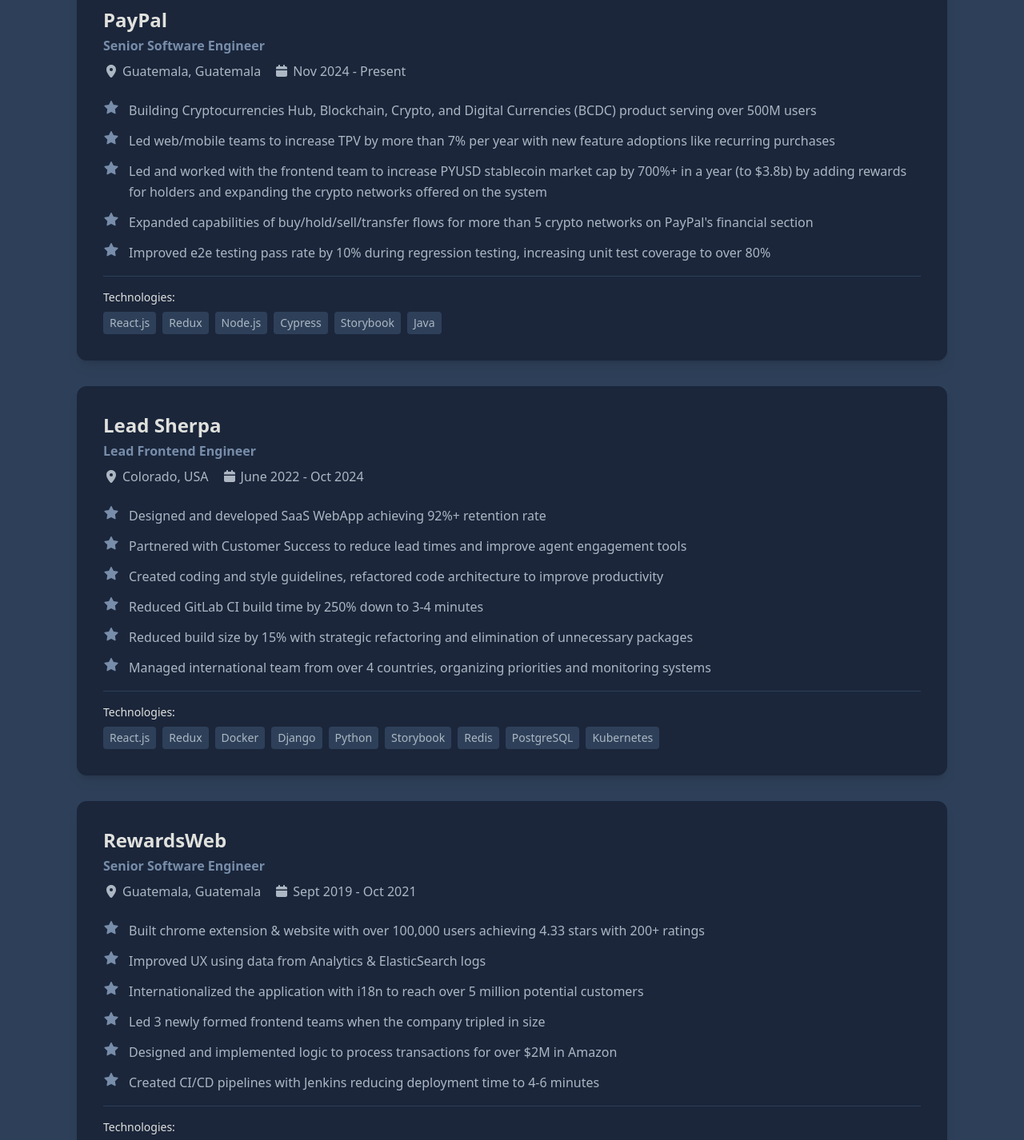
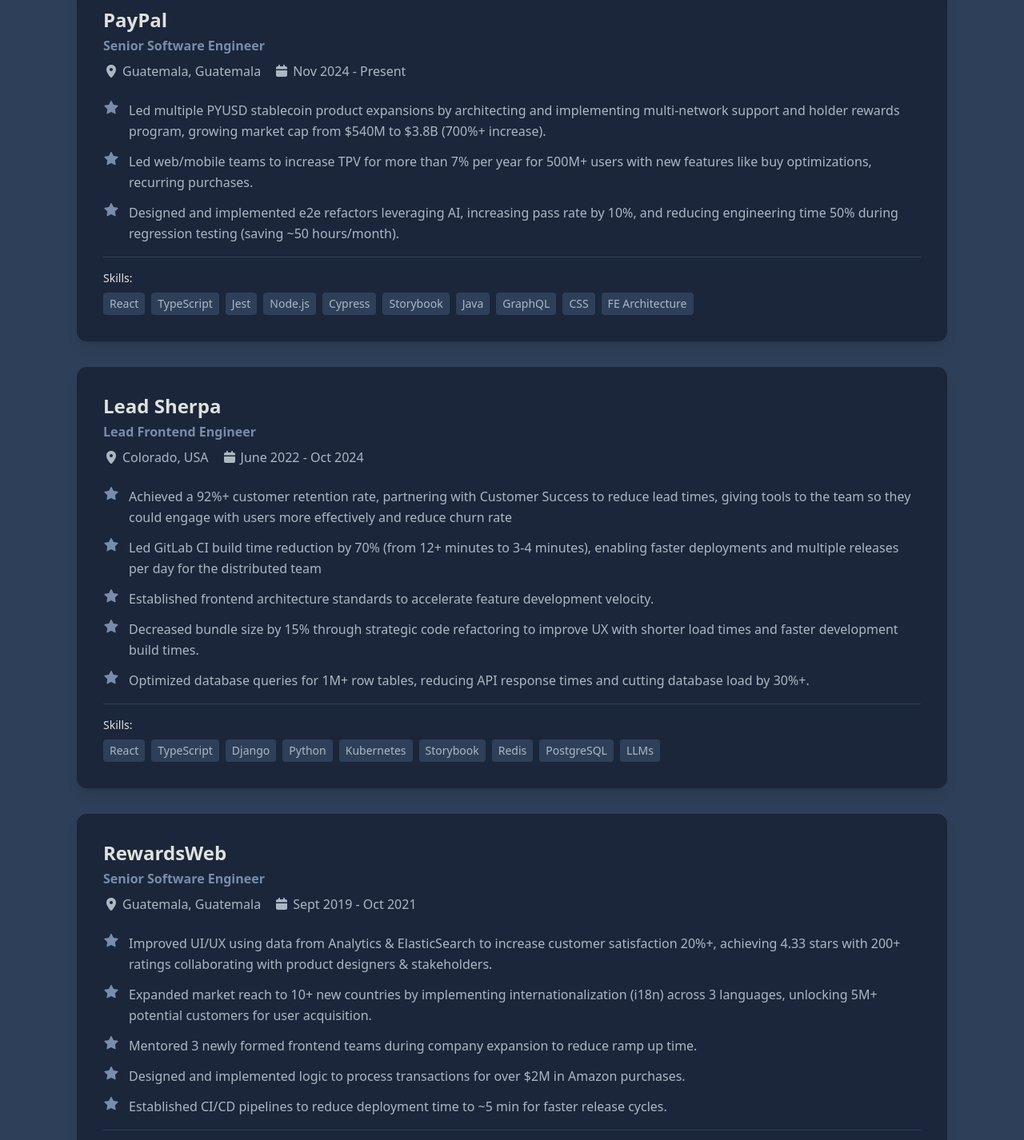
Before and after one commit to pnadalini/pnadalini.github.io, a React (Vite) app: page / in a window 1280 px wide. Shown: the part 1060-2486 px from the top of the page at 80% size. Built offline with nearby package versions, Linux system fonts and the light colour scheme.

Commit message:
Update experience sections with new description

```diff
--- a/src/features/Experiences/ExperienceCard.tsx
+++ b/src/features/Experiences/ExperienceCard.tsx
@@ -7,10 +7,10 @@
   title: string;
   period: string;
   achievements: string[];
-  technologies: string[];
+  skills: string[];
 }
 
-const ExperienceCard = ({ company, location, title, period, achievements, technologies }: Props) => (
+const ExperienceCard = ({ company, location, title, period, achievements, skills }: Props) => (
   <div className="bg-oxford-blue-2 rounded-xl shadow-lg p-8 hover:shadow-xl transition-shadow duration-300 border border-primary-600">
     <div className="flex flex-col md:flex-row md:items-start md:justify-between mb-6">
       <div>
@@ -40,11 +40,11 @@
       </ul>
 
       <div className="pt-4 border-t border-indigo-dye">
-        <p className="text-sm font-medium text-primary-50 mb-2">Technologies:</p>
+        <p className="text-sm font-medium text-primary-50 mb-2">Skills:</p>
         <div className="flex flex-wrap gap-2">
-          {technologies.map((tech) => (
-            <span key={tech} className="bg-indigo-dye text-primary-100 px-2 py-1 rounded text-sm">
-              {tech}
+          {skills.map((skill) => (
+            <span key={skill} className="bg-indigo-dye text-primary-100 px-2 py-1 rounded text-sm">
+              {skill}
             </span>
           ))}
         </div>
--- a/src/features/Experiences/Experiences.tsx
+++ b/src/features/Experiences/Experiences.tsx
@@ -9,13 +9,22 @@
       title: "Senior Software Engineer",
       period: "Nov 2024 - Present",
       achievements: [
-        "Building Cryptocurrencies Hub, Blockchain, Crypto, and Digital Currencies (BCDC) product serving over 500M users",
-        "Led web/mobile teams to increase TPV by more than 7% per year with new feature adoptions like recurring purchases",
-        "Led and worked with the frontend team to increase PYUSD stablecoin market cap by 700%+ in a year (to $3.8b) by adding rewards for holders and expanding the crypto networks offered on the system",
-        "Expanded capabilities of buy/hold/sell/transfer flows for more than 5 crypto networks on PayPal's financial section",
-        "Improved e2e testing pass rate by 10% during regression testing, increasing unit test coverage to over 80%",
+        "Led multiple PYUSD stablecoin product expansions by architecting and implementing multi-network support and holder rewards program, growing market cap from $540M to $3.8B (700%+ increase).",
+        "Led web/mobile teams to increase TPV for more than 7% per year for 500M+ users with new features like buy optimizations, recurring purchases.",
+        "Designed and implemented e2e refactors leveraging AI, increasing pass rate by 10%, and reducing engineering time 50% during regression testing (saving ~50 hours/month).",
       ],
-      technologies: ["React.js", "Redux", "Node.js", "Cypress", "Storybook", "Java"],
+      skills: [
+        "React",
+        "TypeScript",
+        "Jest",
+        "Node.js",
+        "Cypress",
+        "Storybook",
+        "Java",
+        "GraphQL",
+        "CSS",
+        "FE Architecture",
+      ],
     },
     {
       company: "Lead Sherpa",
@@ -23,24 +32,13 @@
       title: "Lead Frontend Engineer",
       period: "June 2022 - Oct 2024",
       achievements: [
-        "Designed and developed SaaS WebApp achieving 92%+ retention rate",
-        "Partnered with Customer Success to reduce lead times and improve agent engagement tools",
-        "Created coding and style guidelines, refactored code architecture to improve productivity",
-        "Reduced GitLab CI build time by 250% down to 3-4 minutes",
-        "Reduced build size by 15% with strategic refactoring and elimination of unnecessary packages",
-        "Managed international team from over 4 countries, organizing priorities and monitoring systems",
+        "Achieved a 92%+ customer retention rate, partnering with Customer Success to reduce lead times, giving tools to the team so they could engage with users more eﬀectively and reduce churn rate",
+        "Led GitLab CI build time reduction by 70% (from 12+ minutes to 3-4 minutes), enabling faster deployments and multiple releases per day for the distributed team",
+        "Established frontend architecture standards to accelerate feature development velocity.",
+        "Decreased bundle size by 15% through strategic code refactoring to improve UX with shorter load times and faster development build times.",
+        "Optimized database queries for 1M+ row tables, reducing API response times and cutting database load by 30%+.",
       ],
-      technologies: [
-        "React.js",
-        "Redux",
-        "Docker",
-        "Django",
-        "Python",
-        "Storybook",
-        "Redis",
-        "PostgreSQL",
-        "Kubernetes",
-      ],
+      skills: ["React", "TypeScript", "Django", "Python", "Kubernetes", "Storybook", "Redis", "PostgreSQL", "LLMs"],
     },
     {
       company: "RewardsWeb",
@@ -48,14 +46,13 @@
       title: "Senior Software Engineer",
       period: "Sept 2019 - Oct 2021",
       achievements: [
-        "Built chrome extension & website with over 100,000 users achieving 4.33 stars with 200+ ratings",
-        "Improved UX using data from Analytics & ElasticSearch logs",
-        "Internationalized the application with i18n to reach over 5 million potential customers",
-        "Led 3 newly formed frontend teams when the company tripled in size",
-        "Designed and implemented logic to process transactions for over $2M in Amazon",
-        "Created CI/CD pipelines with Jenkins reducing deployment time to 4-6 minutes",
+        "Improved UI/UX using data from Analytics & ElasticSearch to increase customer satisfaction 20%+, achieving 4.33 stars with 200+ ratings collaborating with product designers & stakeholders.",
+        "Expanded market reach to 10+ new countries by implementing internationalization (i18n) across 3 languages, unlocking 5M+ potential customers for user acquisition.",
+        "Mentored 3 newly formed frontend teams during company expansion to reduce ramp up time.",
+        "Designed and implemented logic to process transactions for over $2M in Amazon purchases.",
+        "Established CI/CD pipelines to reduce deployment time to ~5 min for faster release cycles.",
       ],
-      technologies: ["React.js", "Redux", "Java", "MySQL", "Redis", "Jenkins"],
+      skills: ["React", "TypeScript", "Redux", "Java", "MySQL", "Redis", "Terraform", "AWS", "CSS", "Google Analytics"],
     },
     {
       company: "Viaro Networks",
@@ -63,11 +60,11 @@
       title: "Full Stack Developer",
       period: "Oct 2017 - Aug 2019",
       achievements: [
-        "Maintained website with AngularJS supporting over 100 campaign/donation pages",
-        "Conducted code reviews using John Papa's style guide for syntax, conventions, & code structure",
-        "Led teammates in Guatemala to collaborate effectively with international peers in Canada, USA, and India",
+        "Maintained website with AngularJS supporting over 100 campaign/donation pages.",
+        "Conducted code reviews using John Papa's style guide for syntax, conventions, & code structure.",
+        "Led teammates in Guatemala to collaborate effectively with international peers in Canada, USA, and India.",
       ],
-      technologies: ["AngularJS", "C#", "SQL Server"],
+      skills: ["AngularJS", "JavaScript", "C#", "SQL Server", "Leadership"],
     },
   ];
 
```
